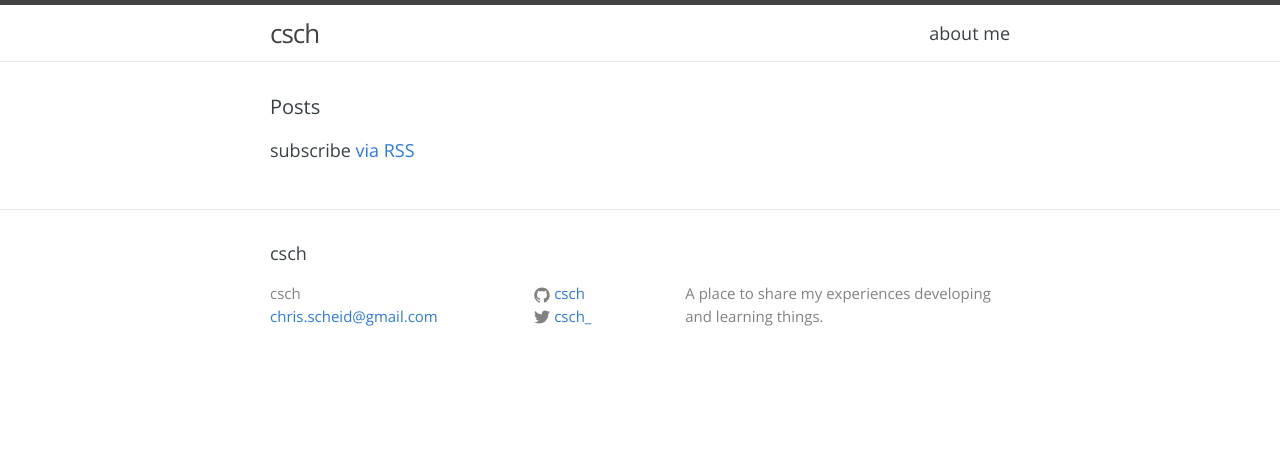
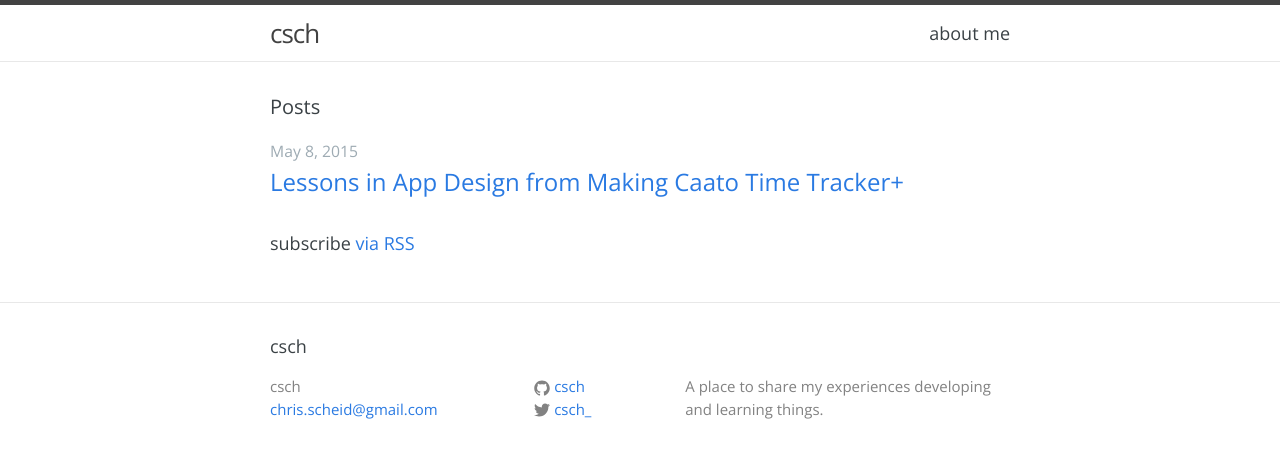
Before and after one commit to csch/csch.github.io, a Jekyll site: the page built from index.html, in a window 1280 px wide. Shown: the top 458 px of the page. Built offline with Jekyll 4.4.1, drawn with Linux system fonts in a browser that asks for light colours; part of the change alters nothing that is shown.

Commit message:
added first article

```diff
--- a/_config.yml
+++ b/_config.yml
@@ -4,7 +4,7 @@ email: chris.scheid@gmail.com
 description: > # this means to ignore newlines until "baseurl:"
   A place to share my experiences developing and learning things.
 baseurl: "" # the subpath of your site, e.g. /blog/
-url: "http://localhost:4000" # the base hostname & protocol for your site
+url: "http://csch.github.io" # the base hostname & protocol for your site
 twitter_username: csch_
 github_username:  csch
 
--- /dev/null
+++ b/_posts/2015-05-08-lessons-in-app-design-from-making-caato-time-tracker+.md
@@ -0,0 +1,58 @@
+---
+layout: post
+title:  "Lessons in App Design from Making Caato Time Tracker+"
+date:   2015-05-08 08:28:38
+categories: app design
+---
+
+*We are a two man show and makers of [Caato Time Tracker for Mac](http://caato.de/en/products/time-tracker-for-mac.html) which is currently available on the Mac App Store. In summer 2014 we started working on our new product [Caato Time Tracker+](http://caato.de/en/products/caato-time-tracker-plus.html) that we develop for Mac, iPhone and Apple Watch. Since last year there are a few things I've learned and I want to share here.*
+
+# Mockups
+We started the development of Caato Time Tracker+ by making detailed mockups for both, the iPad and Mac version, and for each planned feature and screen of the app. Each day we would discuss and refine the mockups. Over and over again for both platforms and all screens. I think, in the end, we spent 3 weeks just doing mockups.
+
+# Building the app
+Once we were happy with the mockups, we started developing the actual app. It turned out that a lot of the features we envisioned in the mockups didn't really work and needed to be changed. In addition, we found that we wouldn't be able to ship everything we had planned. So we made the decision to postpone developing an iPad version for the time being, as well as most of the more advanced features we had outlined in the mockups. However, we still wanted to integrate one of our most precious features: a timeline allowing the user to see when time was tracked during the day.
+
+<br>
+![Timeline]({{ site.baseurl }}/assets/tt+_timeline.jpg)
+<p class='image-description' markdown='1'>
+*Caato Time Tracker+ with Timeline feature. Users had to create a client, a project and a task to start time tracking.*
+</p><br>
+
+# Showing the app to users
+Once the timeline feature was mostly done, we shared the app with 5 people. As we got more and more feedback, we realized that the timeline feature was interesting and helpful, but that our app was lacking a basic overview to see *on which days* time was actually tracked. We realized that we had started with a more advanced feature without covering the basics. As a result, we removed the timeline feature for now and started working on a basic "reporting" overview for tracked time entries. After sharing the next version of the app with about 30 additional users, we gained another, even more important, insight: users found that it was too complicated to actually start tracking time. Well, that's what a time tracker is all about, isn't it?
+
+<br>
+![Timeline]({{ site.baseurl }}/assets/tt+_easy_en.jpg)
+<p class='image-description' markdown='1'>
+*Current design of Caato Time Tracker+. Users can start tracking time by clicking on the Play button in the top left corner.*
+</p><br>
+
+# What I learned from all this
+
+#### 1) A few mockups suffice
+
+The mockups we made helped us to shape our vision of the app and reminded us of how much work lay ahead. In the end, however, it would have been sufficient to make a few mockups for the most important features and for the Mac platform only. This would have been enough to discuss, refine, and start developing.
+
+#### 2) Involve more users earlier
+I believe that we could have involved users *before* developing the timeline feature, possibly even earlier, and in higher numbers, too. Of course, the app was less interesting without the timeline, but, most likely, we would have gained some valuable insights at an earlier stage.
+By sharing the app earlier we would have been able to confirm early design decisions. This would have empowered us to build additional features on top of a solid product foundation.
+
+#### 3) Get the basics right first
+It's great to aim high and have a vision. However, it's easy to get lost in feature creep. As good things take time, it seems important to get the basics right first before designing and implementing more advanced features.
+
+#### 4) Keep an open mind
+
+Because of all the feedback we had already received for [Caato Time Tracker](http://caato.de/en/products/time-tracker-for-mac.html), I was quite certain we knew how to make a new and better version, even before sharing the app with other users.
+Interestingly, most feedback we received until today is actually good. It would be easy to ignore the few rather negative feedback e-mails and pretend that it's all fine and that those are just not the users we want. However, we decided not to. Instead, we asked ourselves if the current solution was the best we could offer. We realized it wasn't, so we reworked the app once more. While it might still not be perfect, the app feels a lot better than before and we are eager to receive feedback on it.
+
+#### 5) Prototyping
+
+Next time we are developing an app, it could be a good idea spending a few weeks just on prototyping to test design ideas before developing the actual app. Even though these prototypes aren't real apps, it might also be worth a try to share them with others to see what resonates with them.
+
+# Leaning towards Lean
+
+I think that [Lean software development](http://en.wikipedia.org/wiki/Lean_software_development) is tricky to apply to apps being developed for app stores as those are these shiny places where you usually only get one chance to get featured. However, this doesn't really mean that we can't apply Lean by releasing early and frequent beta versions of our app in order to [amplify learning](http://en.wikipedia.org/wiki/Lean_software_development#Amplify_learning).
+
+# We are not there yet
+The app is still in development for at least another 2 months. We are about to share the next version of [Caato Time Tracker+](http://caato.de/en/products/caato-time-tracker-plus.html) with around 60 people. I'm curious to see if there are more insights to come.
```
Also changed, not shown: 6 other files.
